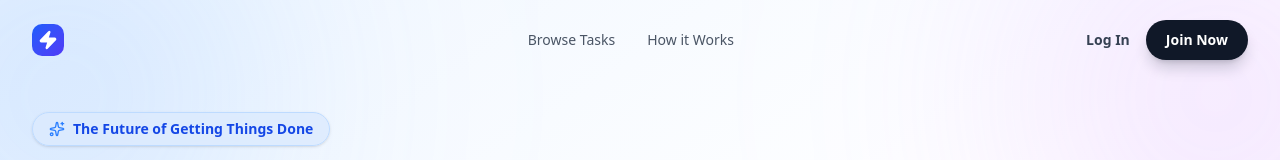
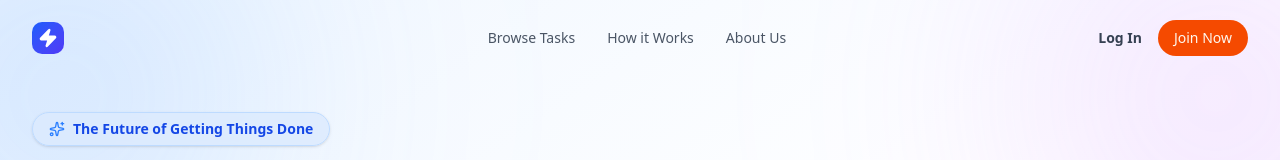
Before and after one commit to RanokRaihan/get-it-done, a Next.js app: page / in a window 1280 px wide. Shown: the top 160 px of the page. Built offline with nearby package versions, Linux system fonts and the light colour scheme.

Commit message:
feat: refactor Navbar component to use navbarLinks array and replace button with Button component

```diff
--- a/components/layout/Navbar.tsx
+++ b/components/layout/Navbar.tsx
@@ -1,12 +1,17 @@
 "use client";
 
-import { Menu, X, Zap } from "lucide-react"; // Ensure you have lucide-react installed
+import { Menu, X, Zap } from "lucide-react";
 import Link from "next/link";
-import { useRouter } from "next/navigation";
 import { useEffect, useState } from "react";
+import { Button } from "../ui/button";
+
+const navbarLinks = [
+  { name: "Browse Tasks", href: "/tasks" },
+  { name: "How it Works", href: "/how-it-works" },
+  { name: "About Us", href: "/about" },
+];
 
 const Navbar = () => {
-  const router = useRouter();
   const [isScrolled, setIsScrolled] = useState(false);
   const [isMobileMenuOpen, setIsMobileMenuOpen] = useState(false);
 
@@ -34,7 +39,7 @@ const Navbar = () => {
     >
       <div className="container mx-auto px-4 sm:px-6 lg:px-8">
         <div className="flex items-center justify-between">
-          {/* Logo */}
+          {/* replace with actual logo later */}
           <Link href="/" className="flex items-center gap-2 group">
             <div className="w-8 h-8 rounded-lg bg-linear-to-br from-blue-600 to-indigo-600 flex items-center justify-center text-white">
               <Zap size={20} className="fill-current" />
@@ -46,18 +51,15 @@ const Navbar = () => {
 
           {/* Desktop Navigation */}
           <div className="hidden md:flex items-center gap-8">
+            {navbarLinks.map((link) => (
               <Link
-              href="/tasks"
+                key={link.name}
+                href={link.href}
                 className="text-sm font-medium text-gray-600 hover:text-blue-600 transition-colors"
               >
-              Browse Tasks
+                {link.name}
               </Link>
-            <Link
-              href="/how-it-works"
-              className="text-sm font-medium text-gray-600 hover:text-blue-600 transition-colors"
-            >
-              How it Works
-            </Link>
+            ))}
           </div>
 
           {/* Desktop Auth Buttons */}
@@ -68,12 +70,9 @@ const Navbar = () => {
             >
               Log In
             </Link>
-            <button
-              onClick={() => router.push("/register")}
-              className="px-5 py-2.5 rounded-full bg-gray-900 text-white text-sm font-semibold hover:bg-gray-800 transition-all shadow-lg shadow-gray-900/20"
-            >
-              Join Now
-            </button>
+            <Button asChild variant="default" className=" rounded-full">
+              <Link href="/register">Join Now</Link>
+            </Button>
           </div>
 
           {/* Mobile Menu Button */}
@@ -88,18 +87,16 @@ const Navbar = () => {
         {/* Mobile Menu Dropdown */}
         {isMobileMenuOpen && (
           <div className="md:hidden absolute top-full left-0 right-0 bg-white border-b border-gray-100 shadow-xl p-4 flex flex-col gap-4 animate-in slide-in-from-top-5">
+            {navbarLinks.map((link) => (
               <Link
-              href="/tasks"
+                key={link.name}
+                href={link.href}
                 className="p-2 text-gray-600 hover:bg-gray-50 rounded-lg"
               >
-              Browse Tasks
+                {link.name}
               </Link>
-            <Link
-              href="/how-it-works"
-              className="p-2 text-gray-600 hover:bg-gray-50 rounded-lg"
-            >
-              How it Works
-            </Link>
+            ))}
+
             <hr className="border-gray-100" />
             <Link
               href="/login"
```
Lines whose indentation alone changed are shown as unchanged.
